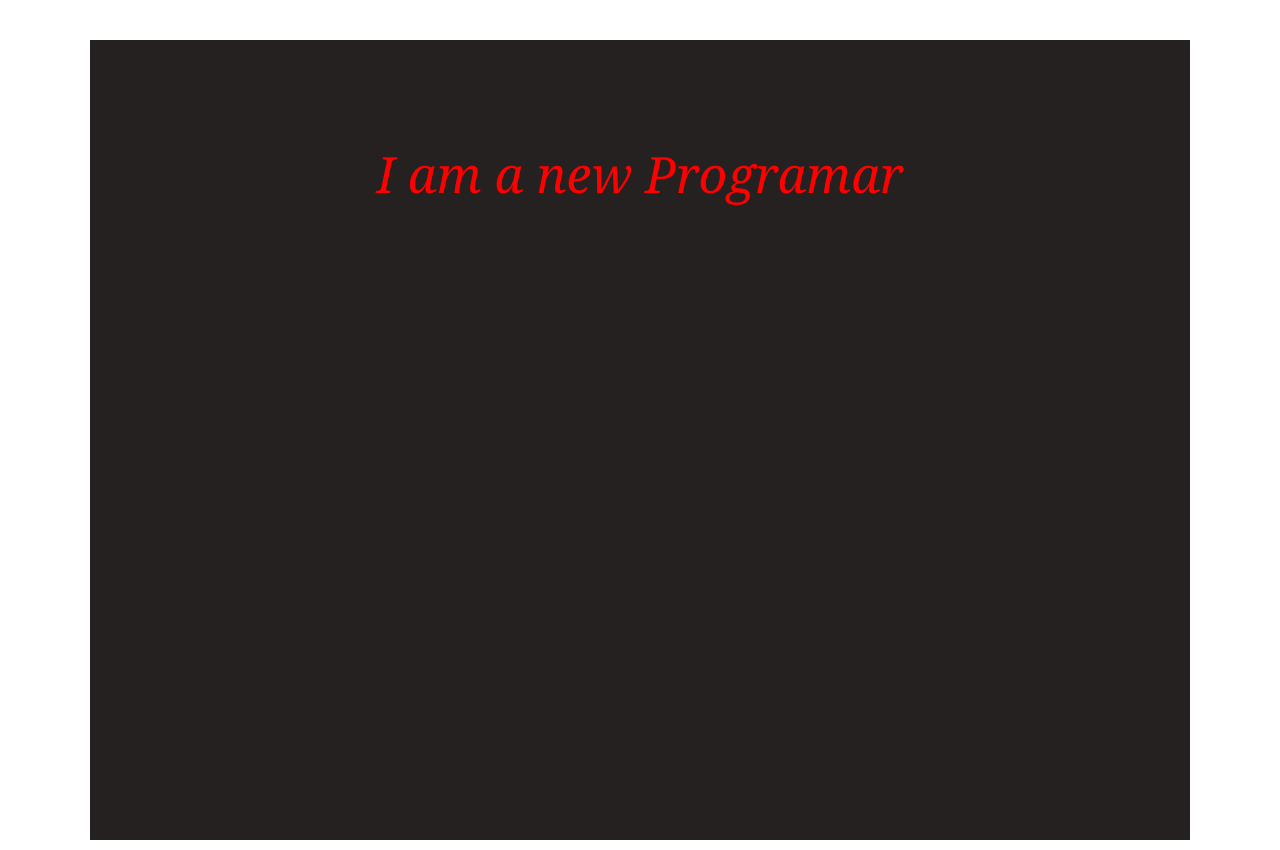
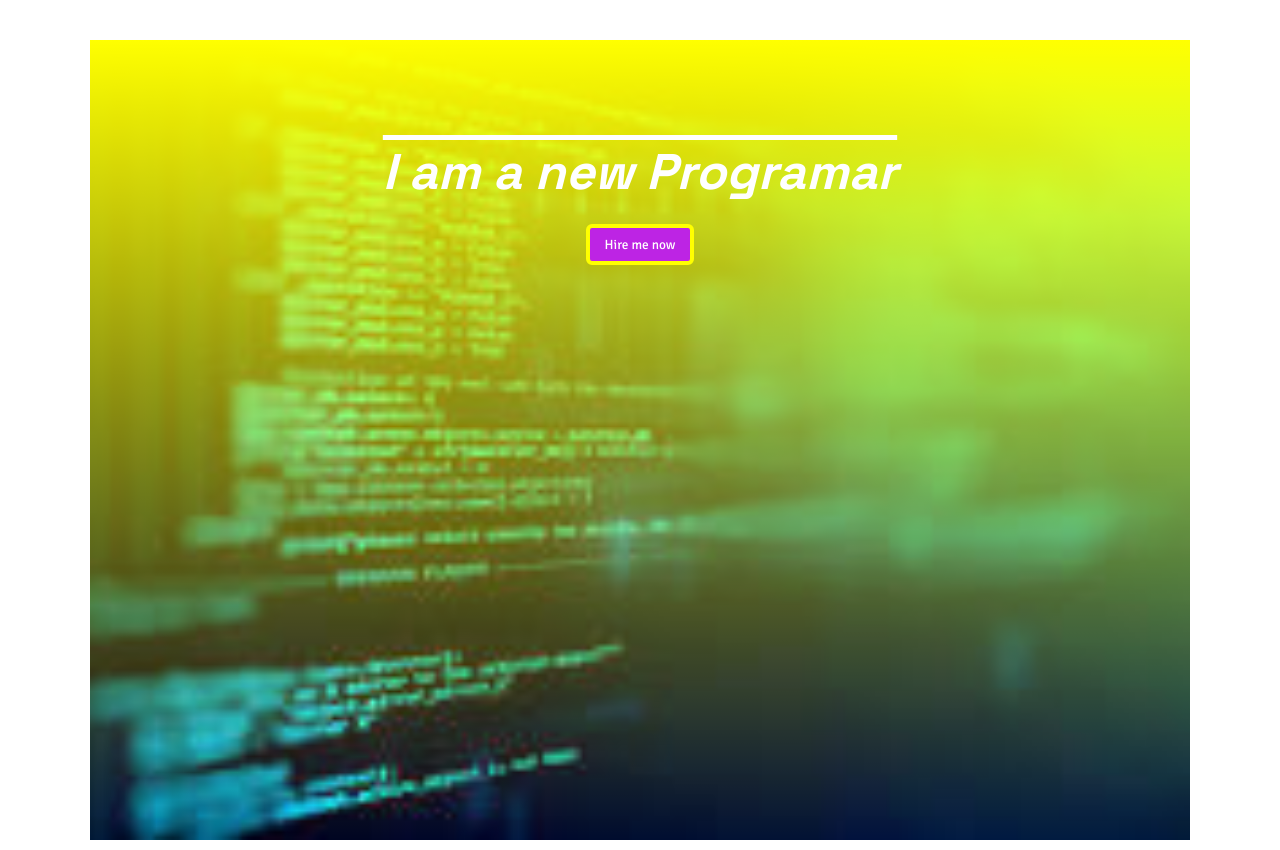
Before and after one commit to Aminurrahman4/html-css-conceptual, a plain HTML site: page index.html in a window 1280 px wide. Drawn offline with Linux system fonts and the light colour scheme.

Commit message:
added background design

```diff
--- a/index.html
+++ b/index.html
@@ -4,8 +4,12 @@
    <meta charset="UTF-8">
    <meta name="viewport" content="width=device-width, initial-scale=1.0">
    <title>kickstart HTML and css</title>
+   <!-- <link rel="preconnect" href="https://fonts.googleapis.com">
+<link rel="preconnect" href="https://fonts.gstatic.com" crossorigin>
+<link href="https://fonts.googleapis.com/css2?family=Signika:wght@300..700&family=Space+Grotesk:wght@300..700&display=swap" rel="stylesheet"> -->
    <link rel="stylesheet" href="style/style.css">
    <link rel="shortcut icon" href="https://img.icons8.com/?size=48&id=20909&format=png" type="image/x-icon">
+
    <style>
       /* h2{
          color:green;
@@ -15,6 +19,9 @@
 <body>
    <div id="heading-parent">
       <h2>I am a new Programar</h2>
+      <div class="btn-parent">
+         <button class="btn">Hire me now</button>
+      </div>
    </div>
 </body>
 </html>
--- a/style/style.css
+++ b/style/style.css
@@ -1,24 +1,45 @@
+@import url('https://fonts.googleapis.com/css2?family=Signika:wght@300..700&family=Space+Grotesk:wght@300..700&display=swap');
 *{
    margin: 0;
    padding: 0;
 }
 
 h2 {
-   color:red;
+   color:rgb(255, 255, 255);
    font-style: italic;
    font-weight: lighter;
    font-family: Georgia, 'Times New Roman', Times, serif;
-   text-decoration: ;
+   font-weight: 900;
+   text-decoration: overline ;
    font-size: 50px;
    text-align: center;
+   font-family: "Space Grotesk", sans-serif;
 }
 #heading-parent{
-   background-color: rgb(36, 33, 32);
+   background-image: linear-gradient(0deg,transparent,yellow), url(../asset/coding.jpg);
+   background-repeat: no-repeat;
+   background-size: cover;
+   background-position: center;
    height: 600px;
    padding: 100px 0;
-   width: 1100px;
+   max-width: 1100px;
    margin-top: 40px;
    margin-bottom:10px;
    margin-left: auto;
    margin-right: auto;
 }
+.btn-parent{
+   text-align: center;
+   margin: 20px 0;
+}
+.btn{
+   font-family: "Signika", sans-serif;
+   background-color: rgb(189, 36, 228);
+   padding: 8px 15px;
+   color: #fff;
+   border-style: solid;
+   border-width: 4px;
+   border-color: yellow;
+   border-radius: 6px;
+
+}
```
Also changed, not shown: asset/coding.jpg (added).
